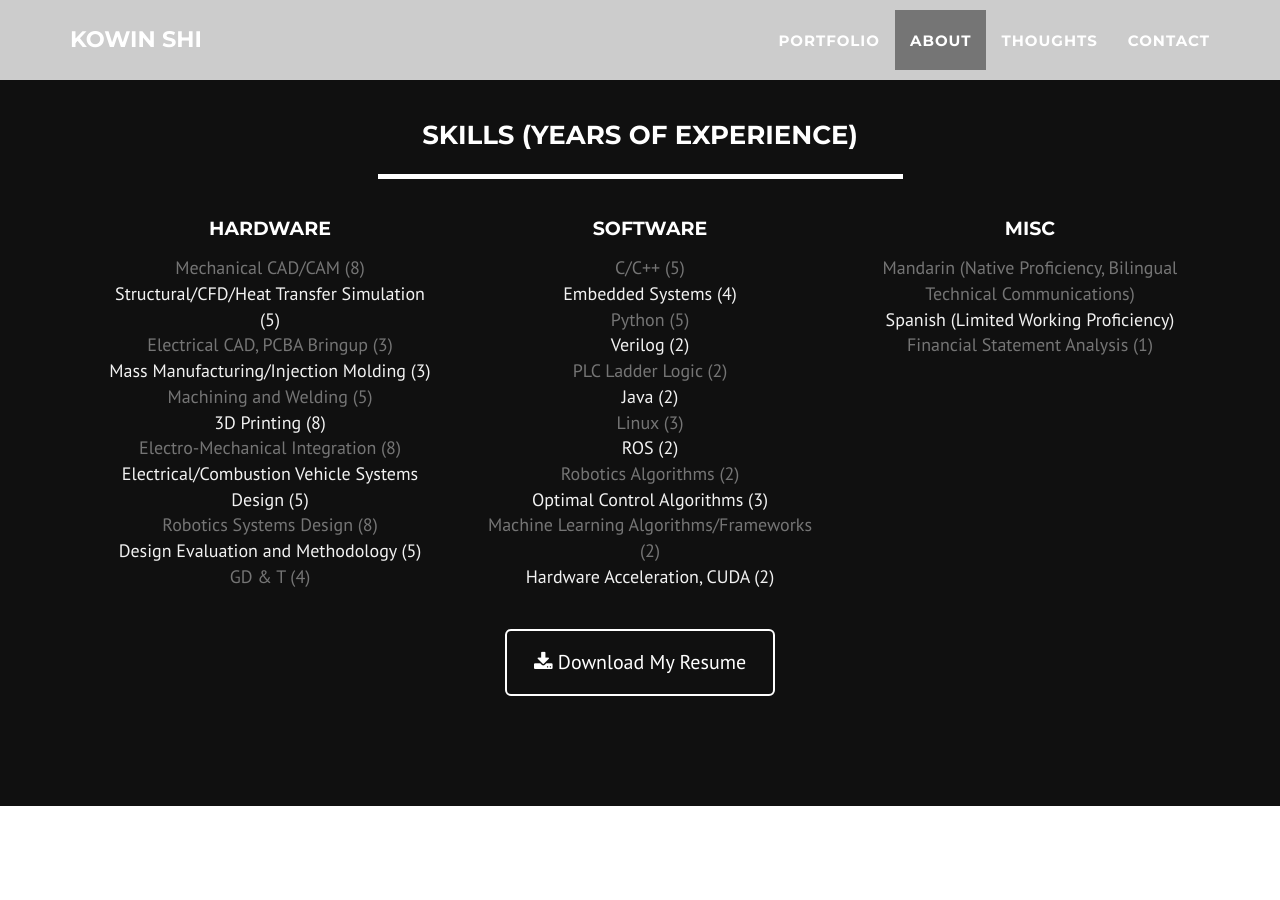
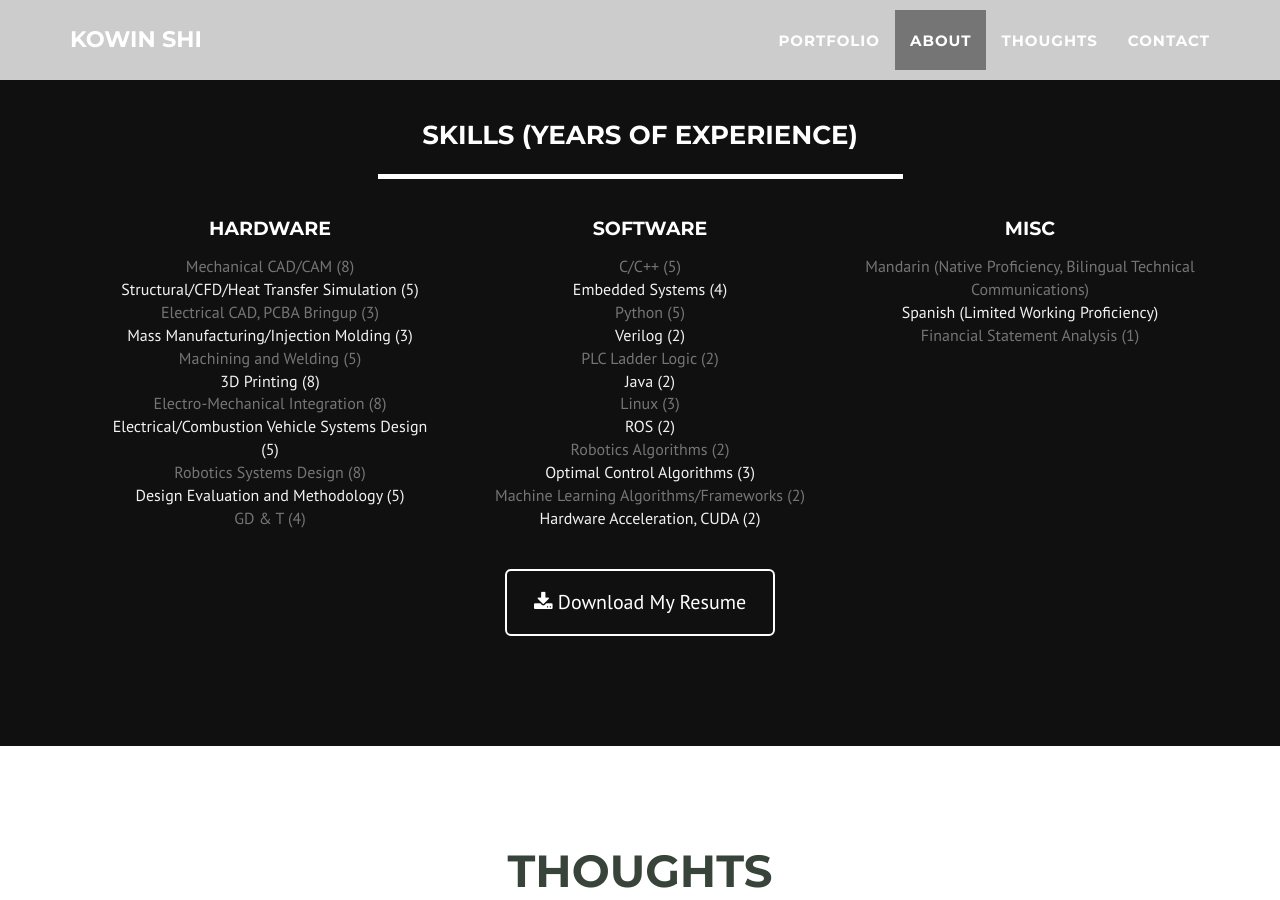
Before and after one commit to SkookumAsFrig/SkookumAsFrig.github.io, a Jekyll site: the page built from index.html, in a window 1280 px wide and 900 px high, scrolled down 1708 px. Built offline with Jekyll 4.4.1, drawn with Linux system fonts in a browser that asks for light colours.

Commit message:
changed font size

```diff
--- a/_includes/about.html
+++ b/_includes/about.html
@@ -70,7 +70,7 @@
                     <h4 class="text-center">{{ site.about.interests.content.left.header }}</h4>
                     <ul>
                         {% for item in site.about.interests.content.left.list %}
-                            <li style="font-size:18px";>{{ item.item }}</li>
+                            <li style="font-size:16px";>{{ item.item }}</li>
                         {% endfor %}
                     </ul>
                 </div>
@@ -78,7 +78,7 @@
                     <h4 class="text-center">{{ site.about.interests.content.center.header }}</h4>
                     <ul>
                         {% for item in site.about.interests.content.center.list %}
-                            <li style="font-size:18px";>{{ item.item }}</li>
+                            <li style="font-size:16px";>{{ item.item }}</li>
                         {% endfor %}
                     </ul>
                 </div>
@@ -86,7 +86,7 @@
                     <h4 class="text-center">{{ site.about.interests.content.right.header }}</h4>
                     <ul>
                         {% for item in site.about.interests.content.right.list %}
-                            <li style="font-size:18px";>{{ item.item }}</li>
+                            <li style="font-size:16px";>{{ item.item }}</li>
                         {% endfor %}
                     </ul>
                 </div>
```
Also changed, not shown: 1 other file.
